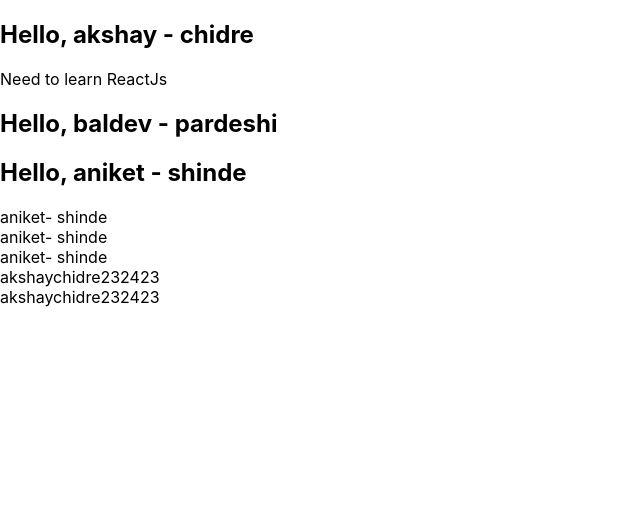
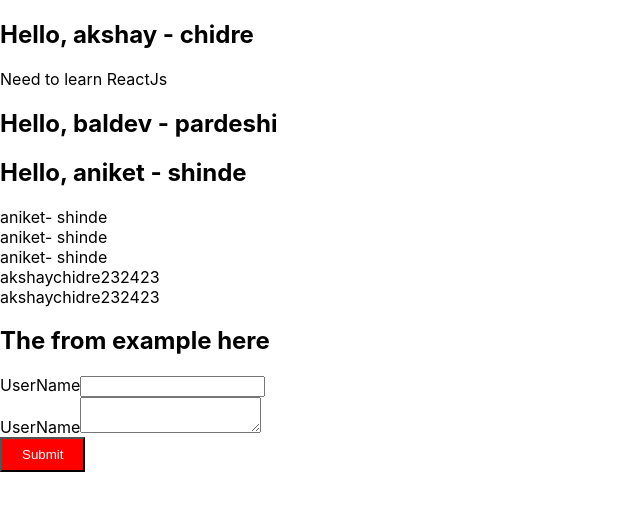
Before and after one commit to AKSHAYCHIDRE/React.JS_25_02_2021, a React (Create React App) app: page / in a window 1280 px wide. Shown: the top 510 px of the page, without its empty margins (0-640 px from the left). Built offline with nearby package versions, Linux system fonts and the light colour scheme.

Commit message:
Day #11 learn React form

```diff
--- a/src/App.js
+++ b/src/App.js
@@ -6,6 +6,7 @@ import React from 'react';
 import CHeader from './component/CHeader';
 import State from './component/State';
 import Header from './component/Header'
+import From from './component/From';
 
 // const name = <span>Hi i am, Akshay Chidre</span>;
 
@@ -74,6 +75,7 @@ class App extends React.Component{
          <CHeader name="aniket" last="shinde"/>
          <CHeader name="aniket" last="shinde"/>
          <State/>
+         <From/>
       </div>
     )
   }
--- /dev/null
+++ b/src/component/From.js
@@ -0,0 +1,53 @@
+import React from 'react'
+
+class From extends React.Component{
+
+    constructor(props){
+        super(props);
+        this.state={
+            username:'',
+            addresss:''
+
+        }
+    }
+
+    handleusername = (event) =>{
+        this.setState({
+            username:event.target.value
+        })
+    }
+
+    handleaddress = (event) => {
+        this.setState({
+            addresss:event.target.value
+        })
+    }
+
+    handlesubmit = (event) => {
+        alert(`${this.state.username} ${this.state.addresss}`)
+        event.preventDefault();
+    }
+
+    render(){
+        return(
+            <div>
+                <h2>The from example here </h2>
+                <form onSubmit={this.handlesubmit}>
+                    <div>
+                        <lable>UserName</lable>
+                        <input type="text" value={this.state.username} onChange={this.handleusername}/>
+                    </div>
+                    <div>
+                        <lable>UserName</lable>
+                        <textarea value={this.state.addresss} onChange={this.handleaddress}></textarea>
+                    </div>
+                    <button>Submit</button>
+                </form>
+
+            </div>
+        )
+    }
+}
+
+
+export default From;
```
Also changed, not shown: src/component/State.js (+0 -21 lines), 1 other file (tests, documents, lock files or other folders).
